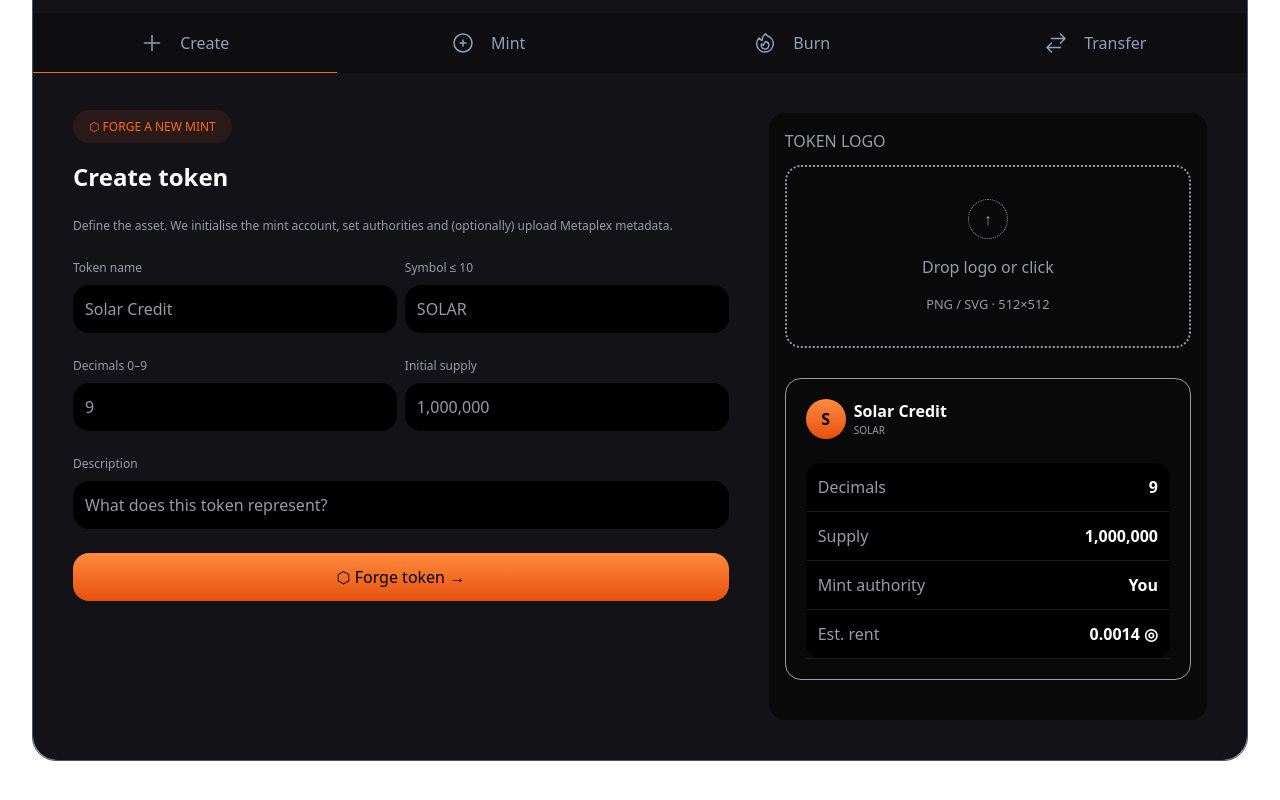
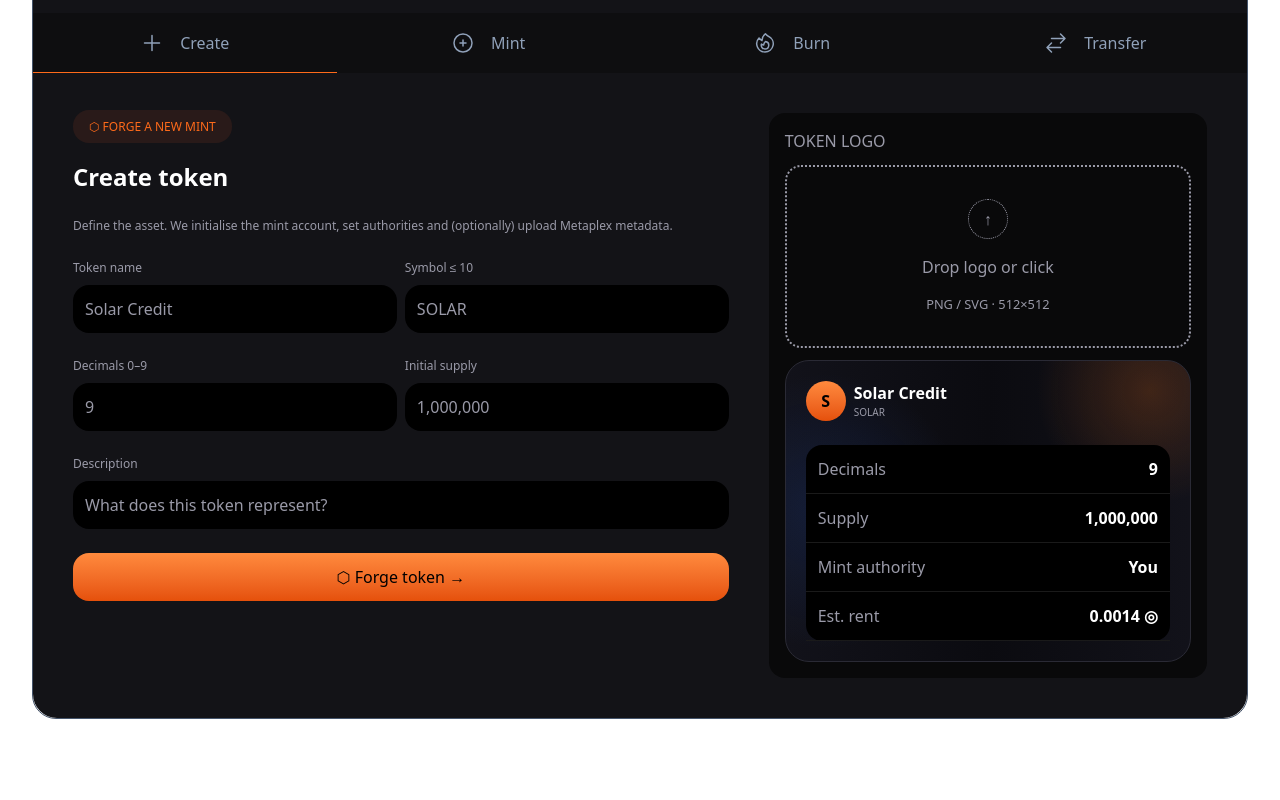
Before and after one commit to arpit2425/token-marketplace, a Next.js app: page / in a window 1280 px wide. Shown: the part 1100-1900 px from the top of the page. Built offline with nearby package versions, Linux system fonts and the light colour scheme; a web font is replaced by a local one.

Commit message:
fix create issue

```diff
--- a/app/components/create.tsx
+++ b/app/components/create.tsx
@@ -25,23 +25,18 @@ export const Create = () => {
           <div className="upload border-dotted border-[#9a9aa8] hover:border-[#fe6a1a] rounded-2xl border-2 flex flex-col justify-center items-center p-8 gap-4 duration-300"><div className="border-1 border-dotted border-[#9a9aa8]  rounded-full w-10 h-10 m-auto flex justify-center items-center">↑</div><p>Drop logo or click</p><small>PNG / SVG · 512×512</small></div>
                  <div
             className="
-    token-card
               border
-    border-[#9a9aa8]
+              border-[#2a2a35]
+              rounded-3xl
               p-5
-    rounded-2xl
-
-
-    mb-6
-     bg-[radial-gradient(circle_at_10%_50%,rgba(37,99,235,0.15),transparent_35%),
-         radial-gradient(circle_at_90%_10%,rgba(249,115,22,0.20),transparent_25%),
-         linear-gradient(to_right,#12121a,#0b0b10,#12121a)]
+              overflow-hidden
+              bg-[radial-gradient(circle_at_10%_50%,rgba(37,99,235,0.15),transparent_35%),radial-gradient(circle_at_90%_10%,rgba(249,115,22,0.20),transparent_25%),linear-gradient(to_right,#12121a,#0b0b10,#12121a)]
             "
-  style={{ marginTop: '18px' }}
->          <div className="tc-top grid grid-cols-[auto_1fr] mb-6"><div className="tc-logo bg-gradient-to-b from-[#FF8A3D] to-[#E5500A] p-4 rounded-full w-10 h-10 flex justify-center items-center text-black font-bold mr-2">S</div><div ><b className="row-span-1 text-white font-extrabold">Solar Credit</b><span className="block row-span-2 text-[#9a9aa8] text-[10px]">SOLAR</span></div></div>
+          >
+                <div className="tc-top grid grid-cols-[auto_1fr] mb-6"><div className="tc-logo bg-gradient-to-b from-[#FF8A3D] to-[#E5500A] p-4 rounded-full w-10 h-10 flex justify-center items-center text-black font-bold mr-2">S</div><div ><b className="row-span-1 text-white font-extrabold">Solar Credit</b><span className="block row-span-2 text-[#9a9aa8] text-[10px]">SOLAR</span></div></div>
             <div className="tc-rows bg-black rounded-2xl">
               <div className="tc-row"><span className="block">Decimals</span><b className="text-white block">9</b></div>
-            <div className ="tc-row"><span>Supply</span><b className="text-white block">1,000,000</b></div>
+              <div className="tc-row"><span>Supply</span><b className="text-white block">1,000,000</b></div>
               <div className="tc-row"><span>Mint authority</span><b className="text-white block">You</b></div>
               <div className="tc-row"><span>Est. rent</span><b className="text-white block">0.0014 ◎</b></div>
             </div>
```
Also changed, not shown: app/components/burn.tsx (line endings or trailing spaces). Lines whose indentation alone changed are shown as unchanged.
